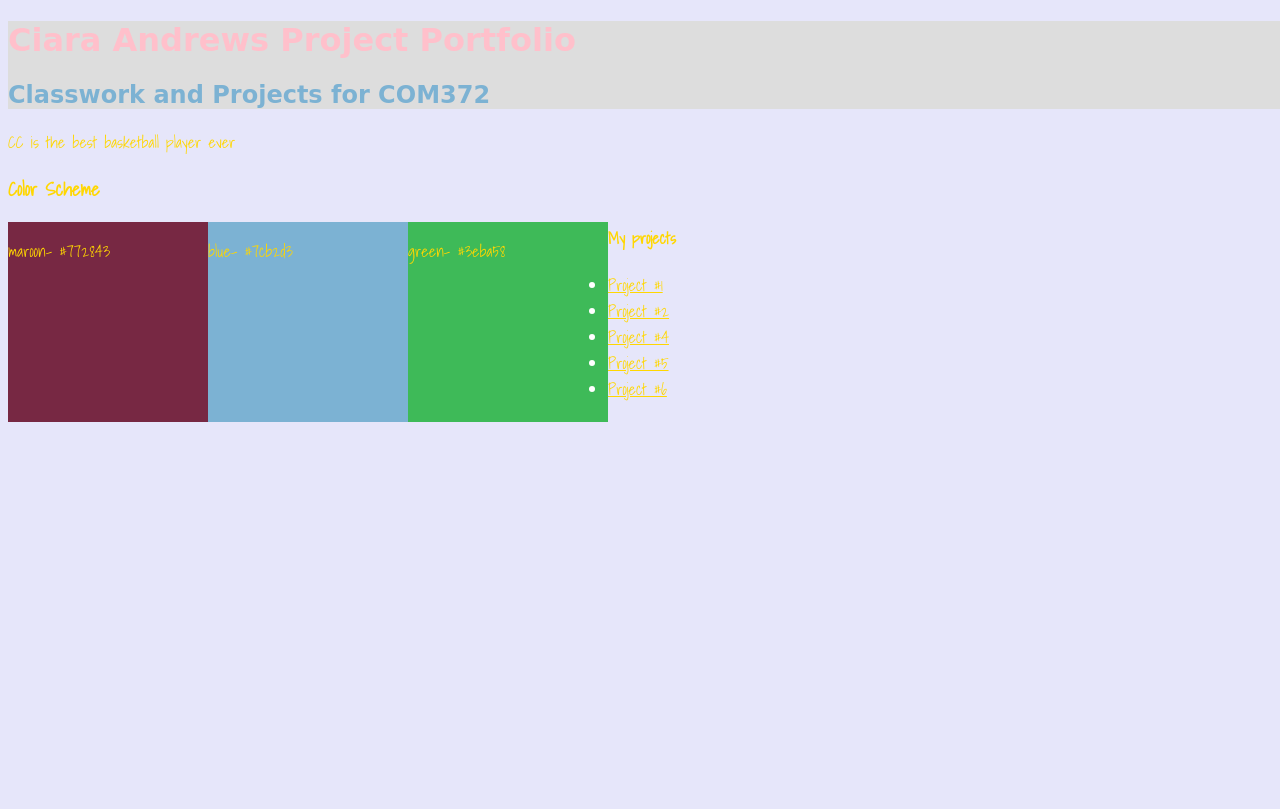
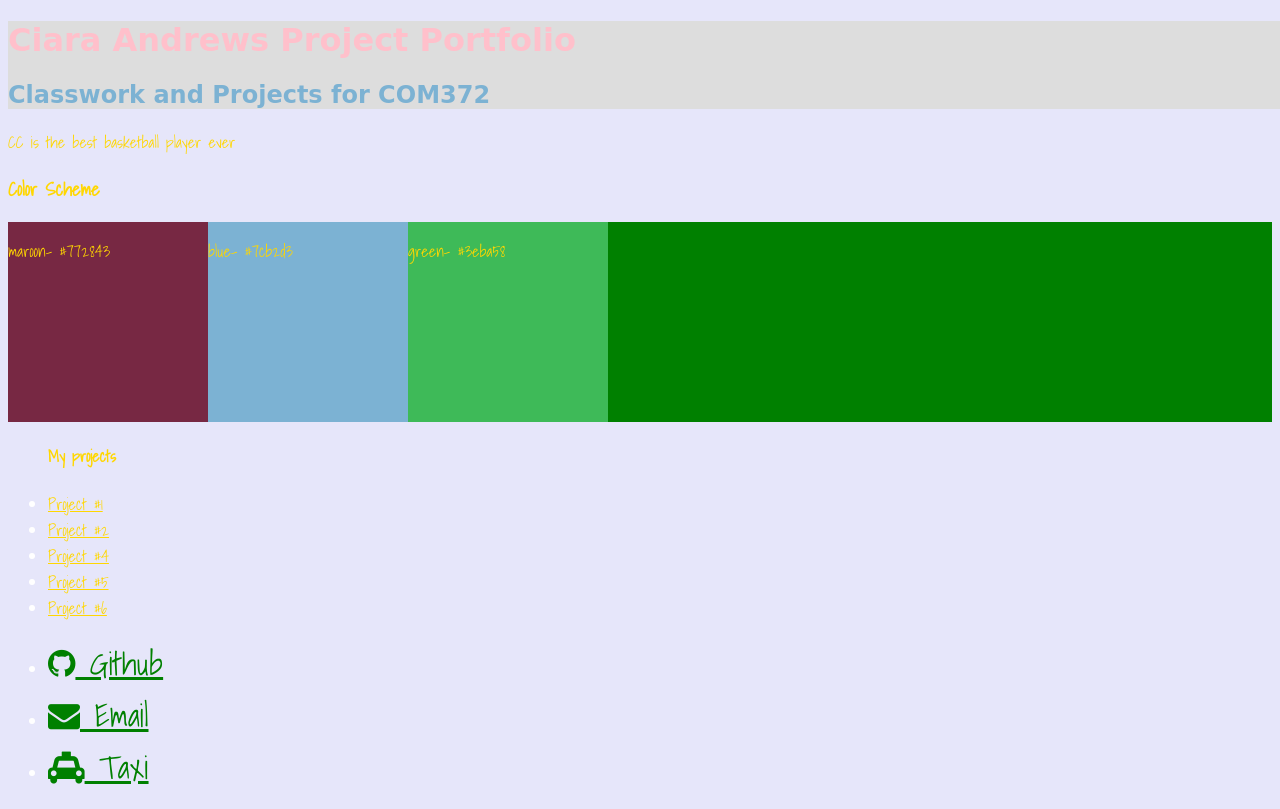
Before and after one commit to ccrocks411/project-portfolio, a plain HTML site: page index.html in a window 1280 px wide. Shown: the top 809 px of the page. Drawn offline with Linux system fonts and the light colour scheme.

Commit message:
index revise

```diff
--- a/index.html
+++ b/index.html
@@ -2,6 +2,7 @@
 <html>
 <head>
     <title> Ciara Andrews Project Portfolio </title>
+    <link href="//maxcdn.bootstrapcdn.com/font-awesome/4.2.0/css/font-awesome.min.css" rel="stylesheet">
     <link rel="stylesheet" href="style.css">
 
 </head>
@@ -10,10 +11,12 @@
         <h2>Classwork and Projects for COM372</h2></header>
     <p>CC is the best basketball player ever</p>
     <h3>Color Scheme</h3>
-    <div class=colorwrapper"></div><div class="color1 colorsquare"><p>maroon- #772843</p></div>
+    <div class="clearfix colorwrapper">
+        <div class="color1 colorsquare"><p>maroon- #772843</p></div>
     <div class="color2 colorsquare"><p>blue- #7cb2d3</p></div>
         <div class="color3 colorsquare"><p>green- #3eba58</p>
                                        </div>
+        </div>
 
 
     <ul>
@@ -28,5 +31,18 @@
 
     </ul>
 
+
+    <footer class="site-footer">
+    <ul>
+    <li>
+    <a href="http://github.com/372-14">
+    <span class="fa fa-github"></span> Github</a></li>
+    <li>
+    <a href="mailto:BUGZBUNNY###@YAHOO.COM"></div>
+    <span class="fa fa-envelope"></span> Email</a></li>
+     <li>
+    <a href="http://uber.com"> <span class=" fa fa-taxi"></span> Taxi</a></li>
+                                    </ul>
+                               </footer>
 </body>
 </html>
--- a/style.css
+++ b/style.css
@@ -35,20 +35,28 @@ h2{
     height: 200px;
     background-color: #772843
 }
+
+.color1:hover{
+    color:red;
+}
 .color2{
     width:200px;
     height: 200px;
     background-color: #7cb2d3
+}
+.color2:hover{
+    color:pink;
 }
 .color3{
     width: 200px;
     height: 200px;
     background-color: #3eba58
 }
+.color3:hover{
+    color:white;
+}
 
-.clear{
-    clear:both:
-}
+
 header{
     background-color: #dddddd;
     width: 8000px;
@@ -74,3 +82,21 @@ body{
         a{
             color: gold;
         }
+.site-footer a{
+    font-size:2em;
+    color: green;
+}
+
+.site-footer a:hover{
+    color: purple;
+}
+
+.clearfix:before,
+.clearfix:after {
+    content: " "; /* 1 */
+    display: table; /* 2 */
+}
+
+.clearfix:after {
+    clear: both;
+}
```
